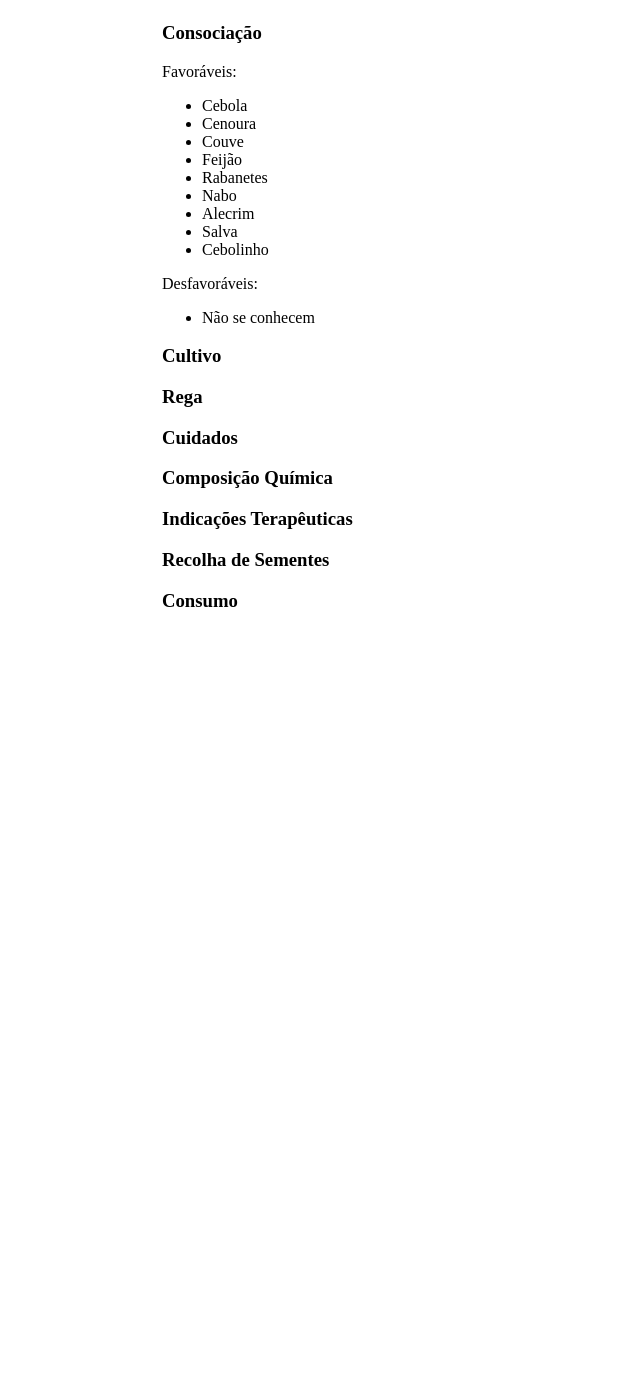
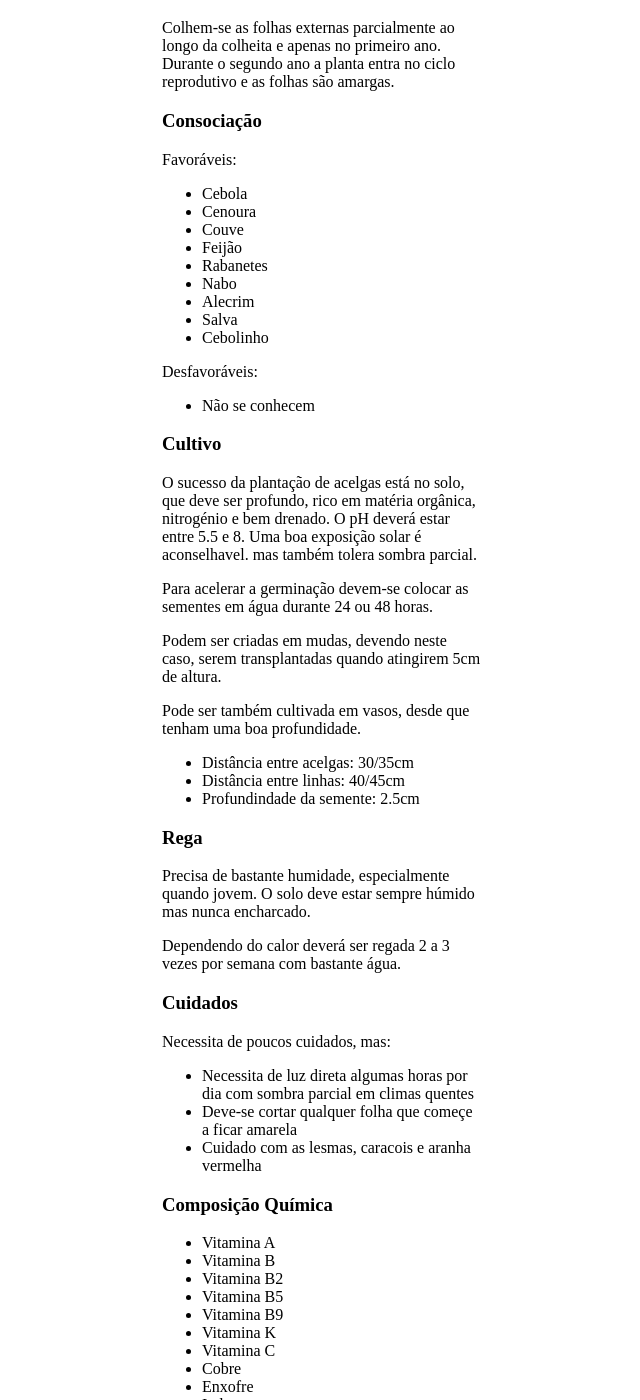
Before and after one commit to horta-da-cooperativa/horta-da-cooperativa.github.io, a Jekyll site: the page built from _culturas/acelga.md, in a window 1280 px wide and 1400 px high, scrolled down 620 px. Shown: the whole window, without its empty margins (318-958 px from the left). Built offline with Jekyll 4.4.1, drawn with Linux system fonts in a browser that asks for light colours; before the commit the page ends 1250 px from its top, so only the background shows below that; some of the changed text lies outside the part shown.

Commit message:
Concluido Acelgas

```diff
--- a/_culturas/acelga.md
+++ b/_culturas/acelga.md
@@ -32,6 +32,8 @@ tags:
 
 * De Abril a Outubro
 
+Colhem-se as folhas externas parcialmente ao longo da colheita e apenas no primeiro ano. Durante o segundo ano a planta entra no ciclo reprodutivo e as folhas são amargas.
+
 ### Consociação
 
 Favoráveis:
@@ -52,14 +54,66 @@ Desfavoráveis:
 
 ### Cultivo
 
+O sucesso da plantação de acelgas está no solo, que deve ser profundo, rico em matéria orgânica, nitrogénio e bem drenado. O pH deverá estar entre 5.5 e 8. Uma boa exposição solar é aconselhavel. mas também tolera sombra parcial.
+
+Para acelerar a germinação devem-se colocar as sementes em água durante 24 ou 48 horas.
+
+Podem ser criadas em mudas, devendo neste caso, serem transplantadas quando atingirem 5cm de altura.
+
+Pode ser também cultivada em vasos, desde que tenham uma boa profundidade.
+
+* Distância entre acelgas: 30/35cm
+* Distância entre linhas: 40/45cm
+* Profundindade da semente: 2.5cm
+
 ### Rega
+
+Precisa de bastante humidade, especialmente quando jovem. O solo deve estar sempre húmido mas nunca encharcado.
+
+Dependendo do calor deverá ser regada 2 a 3 vezes por semana com bastante água.
 
 ### Cuidados
 
+Necessita de poucos cuidados, mas:
+
+* Necessita de luz direta algumas horas por dia com sombra parcial em climas quentes
+* Deve-se cortar qualquer folha que começe a ficar amarela
+* Cuidado com as lesmas, caracois e aranha vermelha
+
 ### Composição Química
+
+* Vitamina A
+* Vitamina B
+* Vitamina B2
+* Vitamina B5
+* Vitamina B9
+* Vitamina K
+* Vitamina C
+* Cobre
+* Enxofre
+* Iodo
+* Ferro
+* Fósforo
+* Potássio
+* Sódio
 
 ### Indicações Terapêuticas
 
-### Recolha de Sementes
+* Controle da diabetes
+* Dietas de gravidez - B9 e ácido fólico
+* Melhora a estrutura óssea (consumo moderado)
+* Regularizador do intestino
+
+### Conservação
+
+Conservam-se 3 a 5 dias no frigorífico, sem lavar, dentro de um recepiente poroso.
+
+Para congelar escalde primeiro as fohas, passando-as de seguida por água gelada. Gurdar em recipiente hermético.
 
 ### Consumo
+
+* Caules e folhas
+* Estufadas
+* Guisadas
+* Refogados
+* Sopas
```
